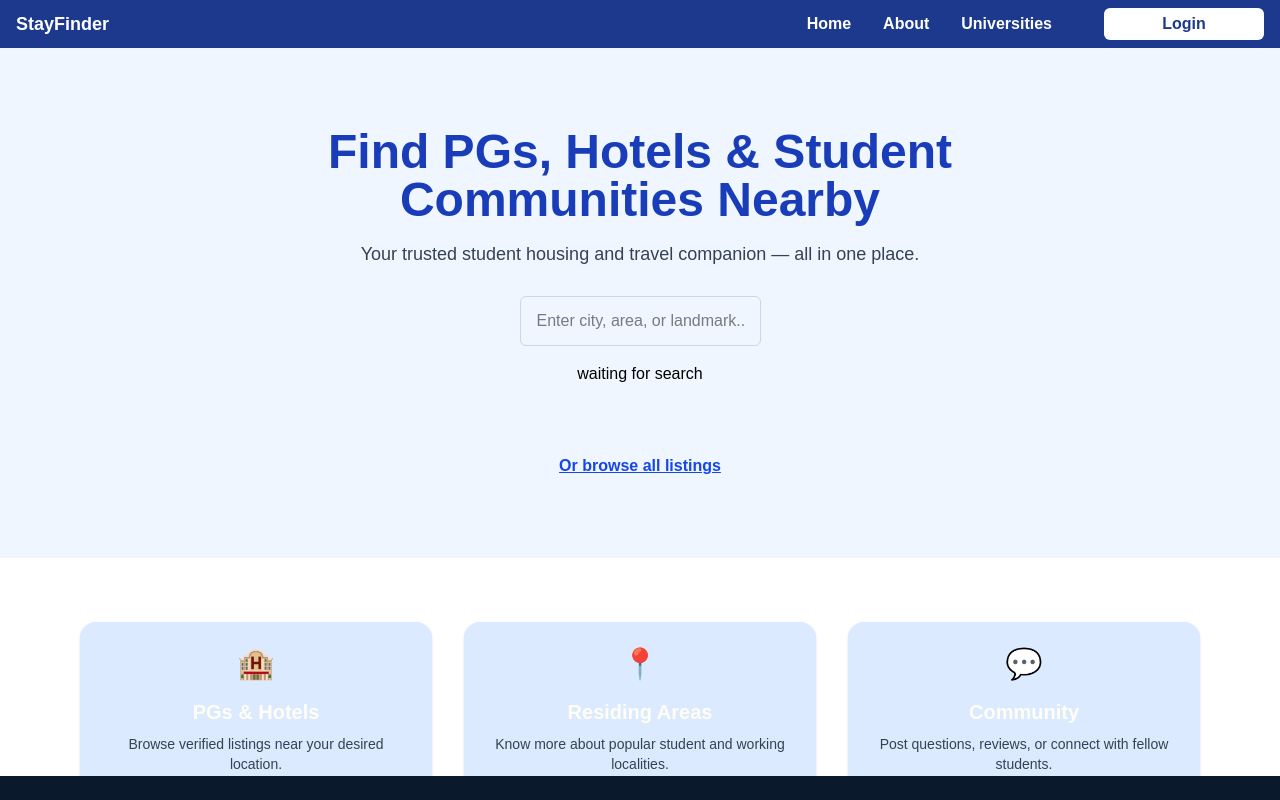
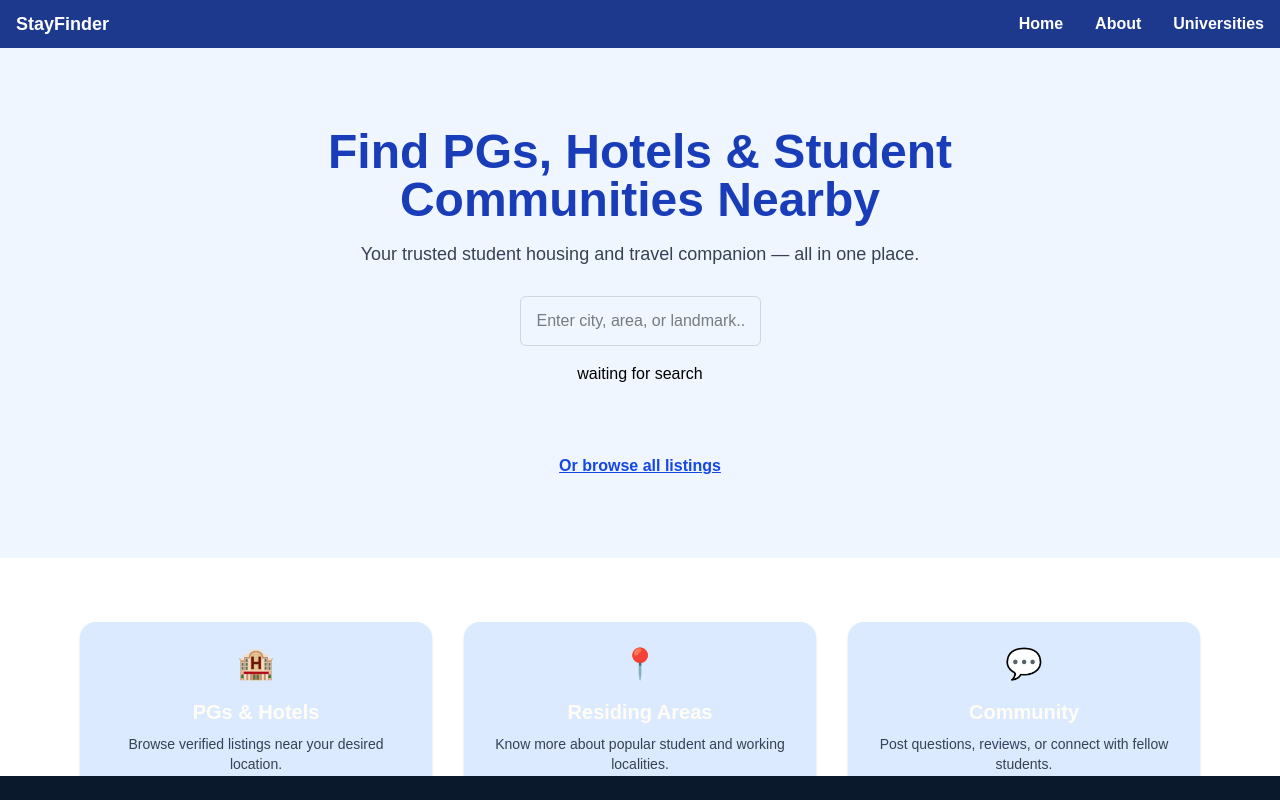
Before and after one commit to SohamBanerjee-Developer/TeamProject, a Next.js app: page / in a window 1280 px wide. Built offline with nearby package versions, Linux system fonts and the light colour scheme; a web font is replaced by a local one.

Commit message:
fix: bug

```diff
--- a/app/(public)/layout.tsx
+++ b/app/(public)/layout.tsx
@@ -6,7 +6,7 @@ import {Suspense} from "react";
 import Loading from "@/app/_components/Loading";
 import { ToastContainer, Bounce } from 'react-toastify';
 import 'react-toastify/dist/ReactToastify.css';
-import Session from "@/app/_components/Session";
+
 
 const spaceGrotesk = Space_Grotesk({
         subsets: ["latin"],
@@ -39,7 +39,7 @@ export default function AuthLayout({
         >
 
         <MobileNav>
-        <Session/>
+<></>
         </MobileNav>
 
         <Suspense fallback={<Loading/>}>
--- a/app/_components/Home/Search.tsx
+++ b/app/_components/Home/Search.tsx
@@ -5,7 +5,7 @@ import {IUniversity} from "@/app/_lib/models/University";
 import {toast} from "react-toastify";
 
 import List from "@/app/_components/List";
-import UniversityCard from "@/app/_components/Home/UniversityCard";
+
 import SearchCard from "@/app/_components/Home/SearchCard";
 
 
--- a/app/_components/Home/UniversityCard.tsx
+++ b/app/_components/Home/UniversityCard.tsx
@@ -3,7 +3,7 @@
 import Link from 'next/link';
 import Image from 'next/image';
 import { IUniversity } from "@/app/_lib/models/University";
-import vercelSvg from '@/public/vercel.svg'; // Assuming this is your placeholder image
+
 
 export default function UniversityCard({ university }: { university: IUniversity }) {
     return (
--- a/app/_components/Session.tsx
+++ /dev/null
@@ -1,21 +0,0 @@
-"use client"
-
-import React, {useEffect, useState} from 'react'
-import Link from "next/link";
-import {getCookie} from "cookies-next/client";
-
-const Session =  () => {
-    const [session, setSession] = useState<boolean>(false)
-
-    return (
-        <div className="relative">
-            <Link
-                href="/login.html"
-                className="block py-2 md:py-1 bg-white text-blue-900 font-semibold px-4 rounded-md hover:bg-blue-100 transition md:ml-5 w-40 my-2 md:my-0 text-center"
-            >
-                Login
-            </Link>
-        </div>
-    )
-}
-export default Session
```
